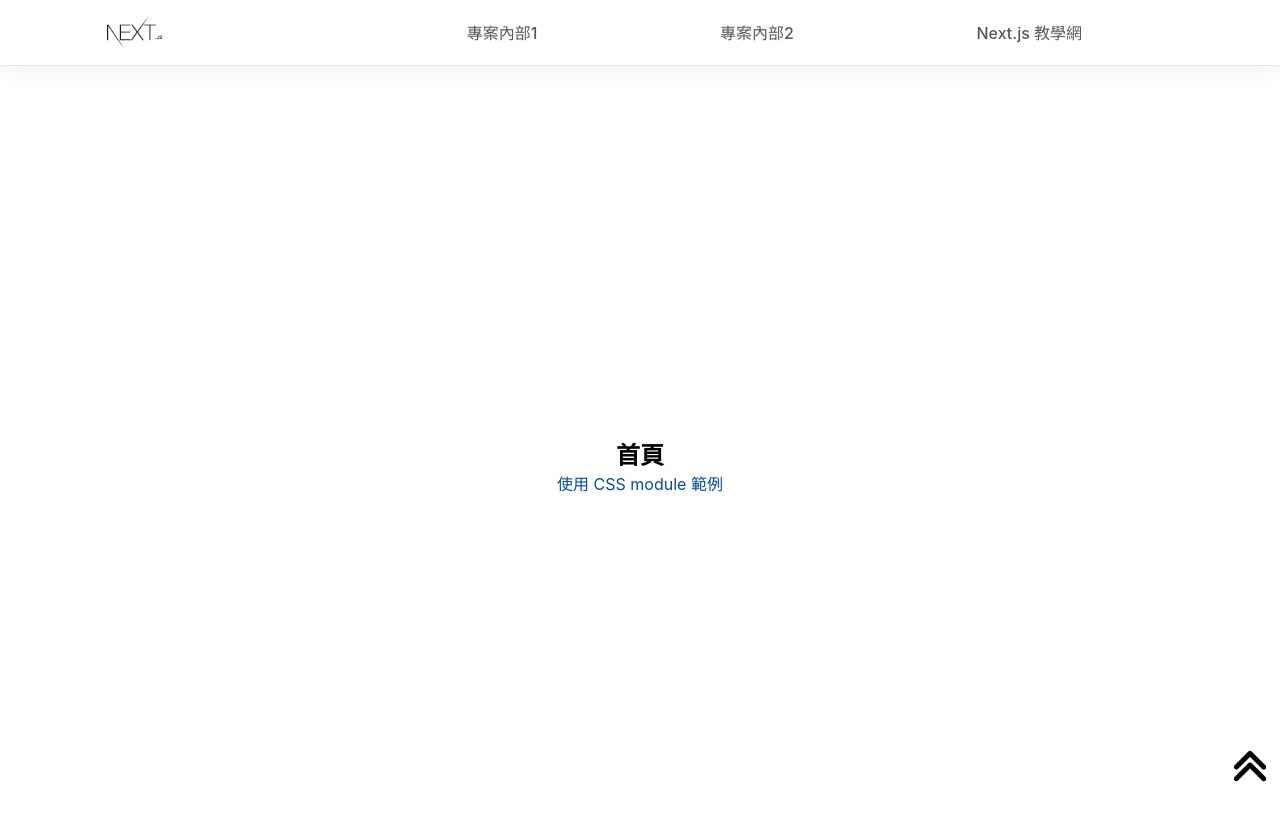
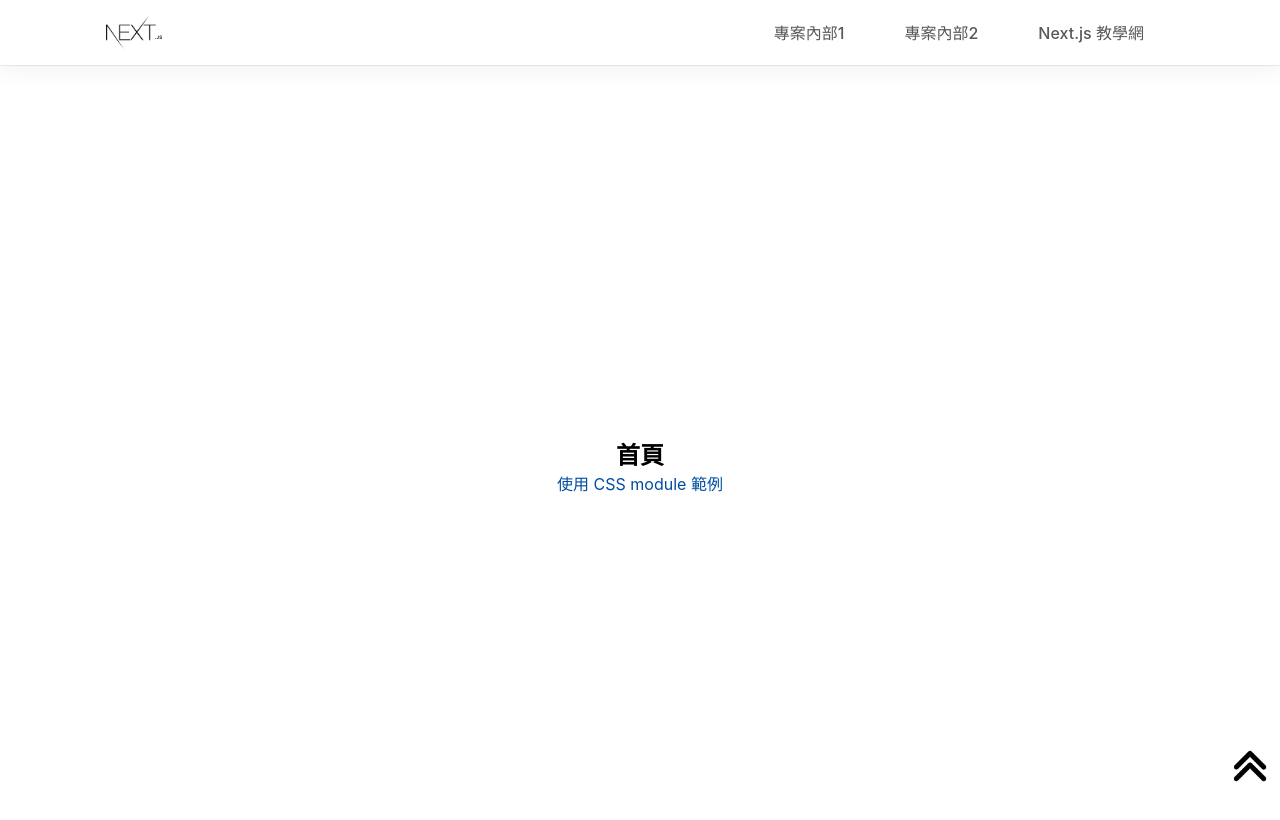
Before and after one commit to yc62897441/next_template, a Next.js app: page / in a window 1280 px wide. Shown: the top 820 px of the page. Built offline with nearby package versions, Linux system fonts and the light colour scheme; a web font is replaced by a local one.

Commit message:
style: 小調整 header 的樣式

```diff
--- a/components/Header.jsx
+++ b/components/Header.jsx
@@ -35,7 +35,7 @@ const HeaderWrapper = styled.header`
             css`
                 height: 65px;
                 padding: 10px 0;
-                transition: all 0.5s;
+                transition: all 0.4s;
             `}
     }
 `
@@ -73,7 +73,7 @@ const LogoContainer = styled.div`
             css`
                 width: 55.63px;
                 height: 33.6px;
-                transition: all 0.5s;
+                transition: all 0.4s;
 
                 img {
                     width: 55.63px;
@@ -94,12 +94,12 @@ const BurgerContainer = styled.div`
     height: 30px;
 
     div {
-        transition: all 0.2s;
+        transition: all 0.4s;
     }
 
     /* 三條槓<-->叉叉 互相轉換 */
-    ${({ dropdownLinksBar }) =>
-        dropdownLinksBar &&
+    ${({ isLinksBarDropdown }) =>
+        isLinksBarDropdown &&
         css`
             div:nth-child(1) {
                 position: absolute;
@@ -107,8 +107,8 @@ const BurgerContainer = styled.div`
             }
             div:nth-child(2) {
                 position: absolute;
+                z-index: -9999;
                 opacity: 0;
-                z-index: -9999;
             }
             div:nth-child(3) {
                 position: absolute;
@@ -140,17 +140,16 @@ const LinksBarWrapper = styled.div`
     flex-direction: column;
     justify-content: flex-start;
     align-items: flex-start;
-
     background-color: #ffffff;
     z-index: -9999;
     opacity: 0;
     transform: scale(1, 0);
     transform-origin: top;
-    transition: opacity 0.2s;
+    transition: opacity 0.4s;
 
     /* 手機版按三條槓後顯示 LinksBarWrapper */
-    ${({ dropdownLinksBar }) =>
-        dropdownLinksBar &&
+    ${({ isLinksBarDropdown }) =>
+        isLinksBarDropdown &&
         css`
             z-index: 1;
             opacity: 1;
@@ -160,17 +159,16 @@ const LinksBarWrapper = styled.div`
     @media (min-width: 768px) {
         position: relative;
         top: 0;
+        flex-direction: row;
+        justify-content: flex-end;
+        align-items: flex-end;
         width: 100%;
-        max-width: 798px;
+        max-width: 800px;
         height: 100%;
-        flex-direction: row;
-        justify-content: flex-start;
-        align-items: flex-end;
+        padding-bottom: 10px;
         z-index: 1;
         opacity: 1;
         transform: scale(1, 1);
-
-        padding-bottom: 10px;
     }
 
     @media (min-width: 1600px) {
@@ -222,7 +220,7 @@ const LinksGroupContainer = styled.div`
 
     @media (min-width: 768px) {
         width: auto;
-        margin: 0 auto;
+        margin: 0 20px;
         background-color: #ffffff;
         padding: 0;
 
@@ -247,6 +245,10 @@ const LinksGroupContainer = styled.div`
             }
         }
     }
+
+    @media (min-width: 1200px) {
+        margin: 0 30px;
+    }
 `
 
 const LinksGroup = styled.div`
@@ -261,12 +263,13 @@ const LinksGroup = styled.div`
     background-color: #ffffff;
     transform: scale(1, 0);
     transform-origin: top;
-    transition: transform 0.2s;
+    transition: transform 0.4s;
 
     a {
         width: 100%;
         padding: 8px 24px;
         border-bottom: 1px solid #ffffff;
+        background-color: rgba(0, 77, 160, 0.1);
         color: #595757;
         font-size: 16px;
         font-style: normal;
@@ -274,7 +277,6 @@ const LinksGroup = styled.div`
         line-height: 23px;
         text-decoration: none;
         cursor: pointer;
-        background-color: rgba(0, 77, 160, 0.1);
 
         :hover {
             text-decoration: underline;
@@ -291,14 +293,13 @@ const LinksGroup = styled.div`
             transform: scale(1, 1);
             width: calc(100% + 48px);
             background-color: #ffffff;
+            z-index: 999;
             opacity: 1;
-            z-index: 999;
         `}
 
     @media (min-width: 768px) {
         position: absolute;
         top: calc(24px + 19px);
-        width: 185px;
         width: auto;
         box-shadow: rgba(0, 0, 0, 0.05) 0px 6px 24px 0px, rgba(0, 0, 0, 0.08) 0px 0px 0px 1px;
 
@@ -316,13 +317,13 @@ const LinksGroup = styled.div`
 
 const Mask = styled.div`
     position: fixed;
-    top: 56px;
+    top: 50px;
     left: 0;
     display: none;
     width: 100vw;
     height: 100vh;
     background-color: black;
-    opacity: 0.2;
+    opacity: 0.15;
 
     ${({ show }) =>
         show &&
@@ -363,15 +364,16 @@ const data = [
 ]
 
 export default function Header() {
-    const [dropdownLinksBar, setDropdownLinksBar] = useState(false)
+    const [isLinksBarDropdown, setIdLinksBarDropdown] = useState(false)
     const [show, setShow] = useState(null)
     const [isHeaderShrink, setIsHeaderShrink] = useState(false)
 
     useEffect(() => {
         const handleResize = () => {
+            // 如果銀幕切換到電腦版的尺寸(>=768px)，則把手機版時會展開的 LinksGroupContainer 都縮合起來
             if (window.innerWidth >= 768) {
                 setShow(null)
-                setDropdownLinksBar(false)
+                setIdLinksBarDropdown(false)
             }
         }
         const handleScroll = () => {
@@ -419,16 +421,16 @@ export default function Header() {
             {/* 三條槓按鈕 */}
             <BurgerContainer
                 onClick={() => {
-                    setDropdownLinksBar((n) => !n)
+                    setIdLinksBarDropdown((n) => !n)
                 }}
-                dropdownLinksBar={dropdownLinksBar}
+                isLinksBarDropdown={isLinksBarDropdown}
             >
                 <BurgerBar />
                 <BurgerBar />
                 <BurgerBar />
             </BurgerContainer>
 
-            <LinksBarWrapper dropdownLinksBar={dropdownLinksBar} isHeaderShrink={isHeaderShrink}>
+            <LinksBarWrapper isLinksBarDropdown={isLinksBarDropdown} isHeaderShrink={isHeaderShrink}>
                 {data.length > 0 &&
                     data.map((datum, index) => (
                         <LinksGroupContainer
@@ -454,7 +456,7 @@ export default function Header() {
             </LinksBarWrapper>
 
             {/* 手機版選單開啟時，遮罩 */}
-            <Mask show={dropdownLinksBar} />
+            <Mask show={isLinksBarDropdown} />
         </HeaderWrapper>
     )
 }
```
